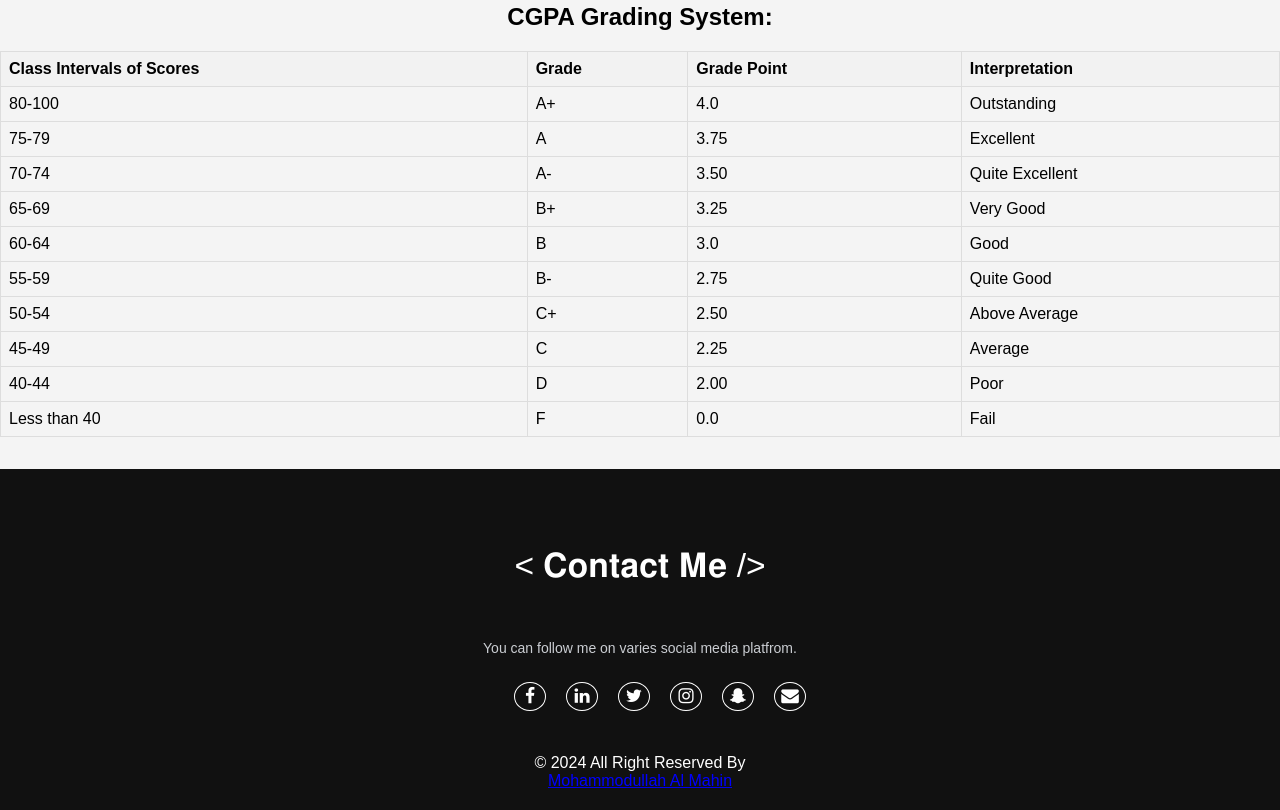
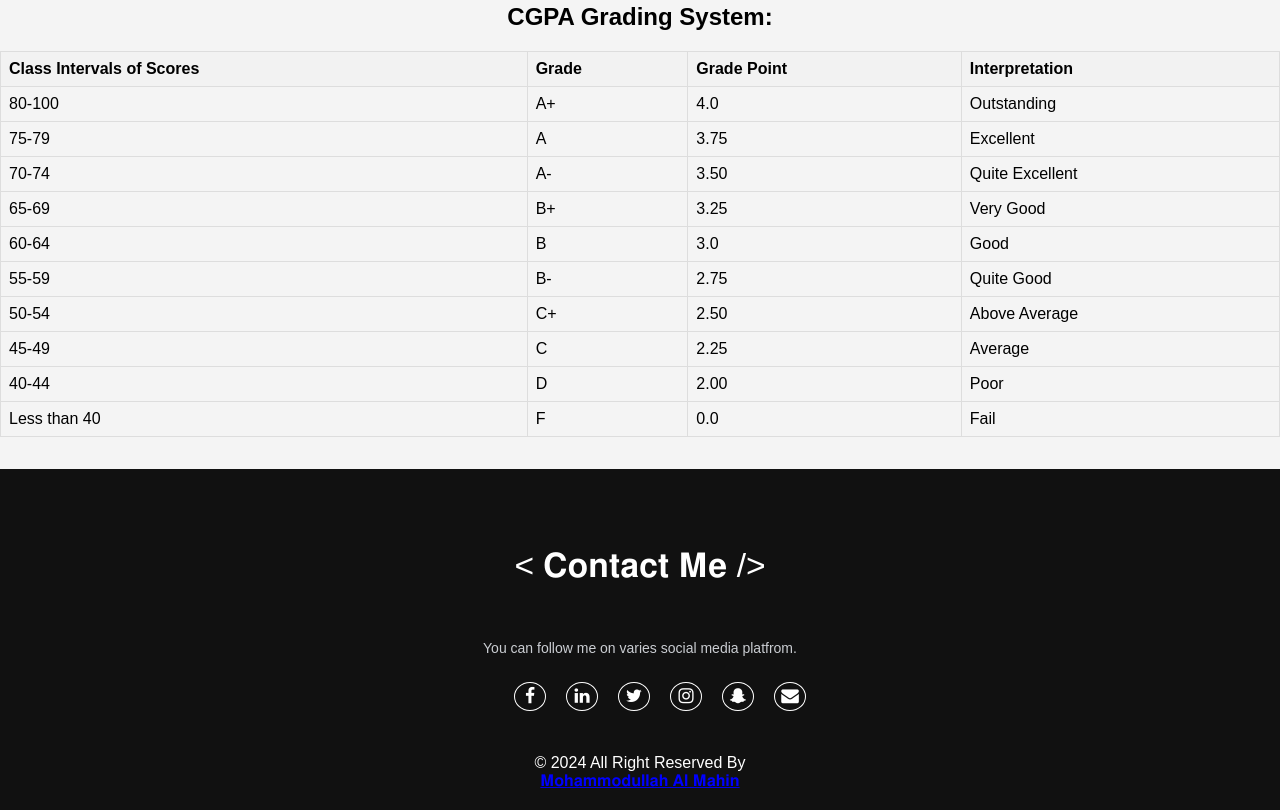
Before and after one commit to mahinexe/cgpa_calculator, a plain HTML site: page index.html in a window 1280 px wide. Shown: the part 420-1230 px from the top of the page. Drawn offline with Linux system fonts and the light colour scheme.

Commit message:
Update index.html

```diff
--- a/index.html
+++ b/index.html
@@ -116,7 +116,7 @@
                 <li><a href="mailto:almahincoc2@gmail.com" target="_blank"><i class="fa fa-envelope"></i></a></li>
 
             </ul>
-            <c>© 2024  All Right Reserved By <br><c></c><a href="https://myselfmahin.github.io/portfolio/" target="_blank"> <font color="Blue">Mohammodullah Al Mahin</font></a></br></c></span
+            <c>© 2024  All Right Reserved By <br><c></c><a href="https://myselfmahin.github.io/portfolio/" target="_blank"> <font color="Blue">𝐌𝐨𝐡𝐚𝐦𝐦𝐨𝐝𝐮𝐥𝐥𝐚𝐡 𝐀𝐥 𝐌𝐚𝐡𝐢𝐧</font></a></br></c></span
             >
             <p></p>
         </div>
```
